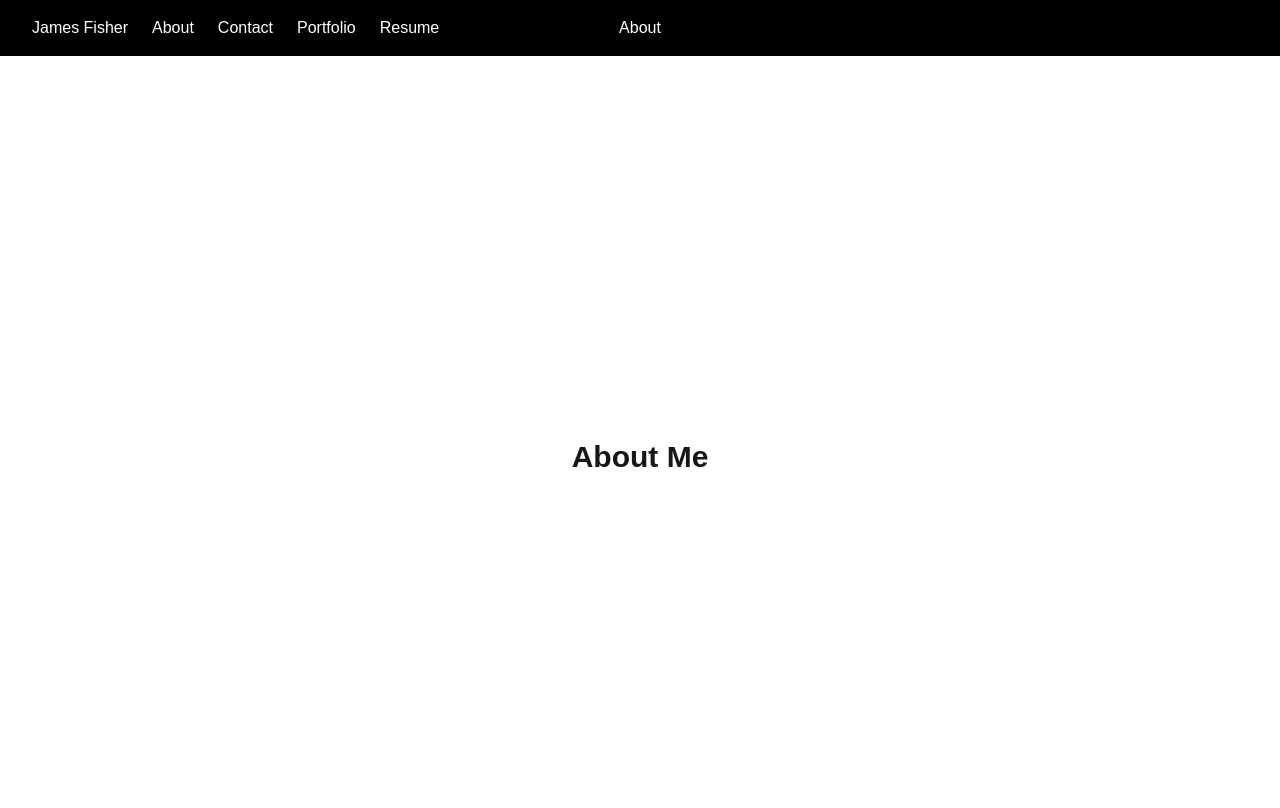
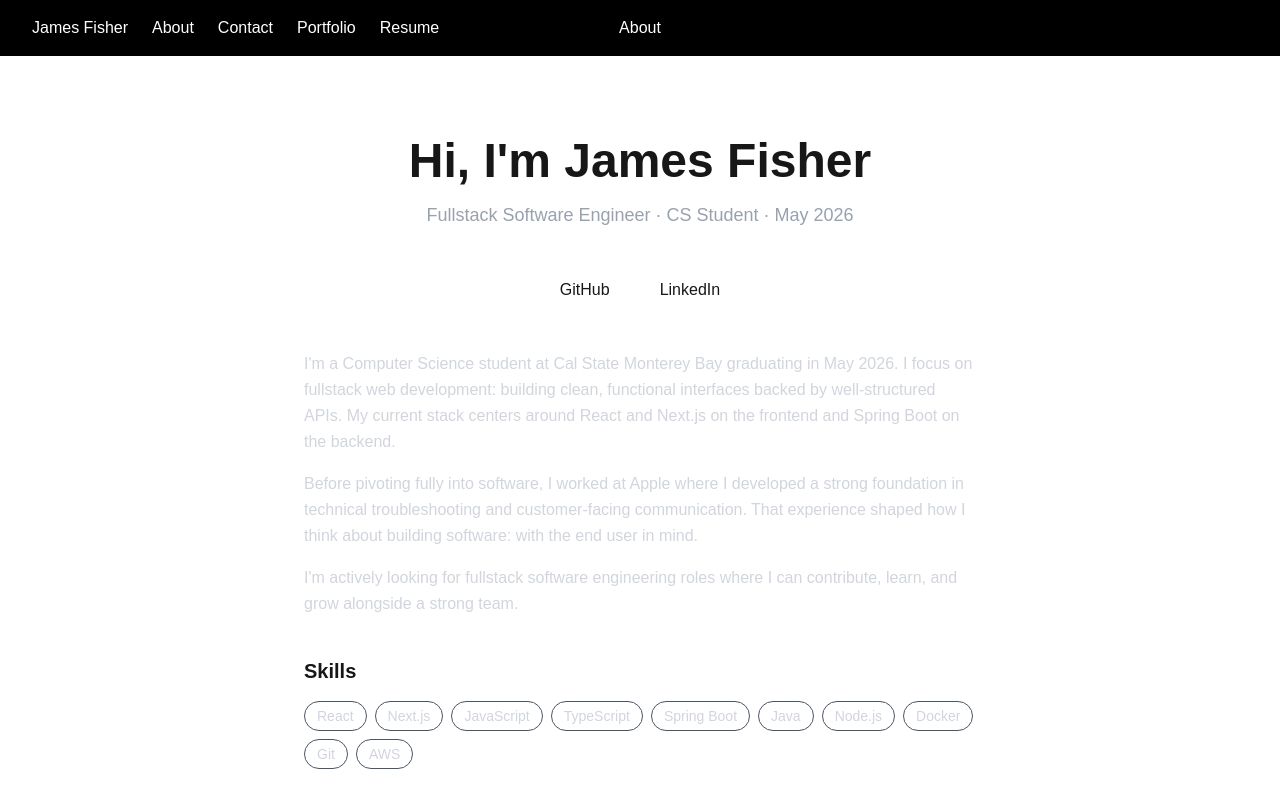
Before and after one commit to Fishman004/james-fisher-site, a Next.js app: page /dev/about in a window 1280 px wide. Shown: the top 808 px of the page. Built offline with nearby package versions, Linux system fonts and the light colour scheme.

Commit message:
Added About Page

```diff
--- a/src/app/dev/about/page.js
+++ b/src/app/dev/about/page.js
@@ -1,9 +1,64 @@
 export default function About() {
+  const githubLink = "https://github.com/Fishman004"
+  const linkedInLink = "https://www.linkedin.com/in/james-fisher-9598ab212/"
+
+  const skills = [
+    "React", "Next.js", "JavaScript", "TypeScript",
+    "Spring Boot", "Java", "Node.js", "Docker", "Git", "AWS"
+  ]
+
   return (
-    <main className="min-h-screen flex items-center justify-center">
-      <h1 className="text-3xl font-bold">
-        About Me
-      </h1>
+    <main className="min-h-screen flex flex-col items-center px-8 pt-20">
+      <div className="max-w-2xl w-full flex flex-col gap-10">
+
+        {/* Header */}
+        <div className="text-center">
+          <h1 className="text-5xl font-bold mb-4">Hi, I'm James Fisher</h1>
+          <p className="text-gray-400 text-lg">Fullstack Software Engineer · CS Student · May 2026</p>
+        </div>
+
+        {/* Links */}
+        <div className="flex justify-center gap-4">
+          <a href={githubLink} target="_blank" className="border border-white px-4 py-2 rounded hover:bg-white hover:text-black transition cursor-pointer">
+            GitHub
+          </a>
+          <a href={linkedInLink} target="_blank" className="border border-white px-4 py-2 rounded hover:bg-white hover:text-black transition cursor-pointer">
+            LinkedIn
+          </a>
+        </div>
+
+        {/* Bio */}
+        <div className="flex flex-col gap-4 text-gray-300 leading-relaxed">
+          <p>
+            I'm a Computer Science student at Cal State Monterey Bay graduating in May 2026.
+            I focus on fullstack web development: building clean, functional interfaces backed
+            by well-structured APIs. My current stack centers around React and Next.js on the
+            frontend and Spring Boot on the backend.
+          </p>
+          <p>
+            Before pivoting fully into software, I worked at Apple where I developed a strong
+            foundation in technical troubleshooting and customer-facing communication. That
+            experience shaped how I think about building software: with the end user in mind.
+          </p>
+          <p>
+            I'm actively looking for fullstack software engineering roles where I can contribute,
+            learn, and grow alongside a strong team.
+          </p>
+        </div>
+
+        {/* Skills */}
+        <div>
+          <h2 className="text-xl font-bold mb-4">Skills</h2>
+          <div className="flex flex-wrap gap-2">
+            {skills.map((skill) => (
+              <span key={skill} className="border border-gray-600 text-gray-300 px-3 py-1 rounded-full text-sm">
+                {skill}
+              </span>
+            ))}
+          </div>
+        </div>
+
+      </div>
     </main>
   )
 }
--- a/src/app/dev/resume/page.js
+++ b/src/app/dev/resume/page.js
@@ -4,6 +4,11 @@ export default function Home() {
   return (
     <main className="min-h-screen flex flex-col items-center justify-center bg-black text-white">
       <div className="w-full text-center p-4">Below is my updated resume for Full-Stack Software Engineering roles.</div>
+      <div className="pb-5">
+      <a href="/JamesFisher_Resume.pdf" download className="bg-white text-black px-4 py-2 rounded font-bold hover:bg-gray-300 cursor-pointer">
+      Download Resume
+      </a>
+      </div>
       <ReactPDF />
     </main>
   )
```
